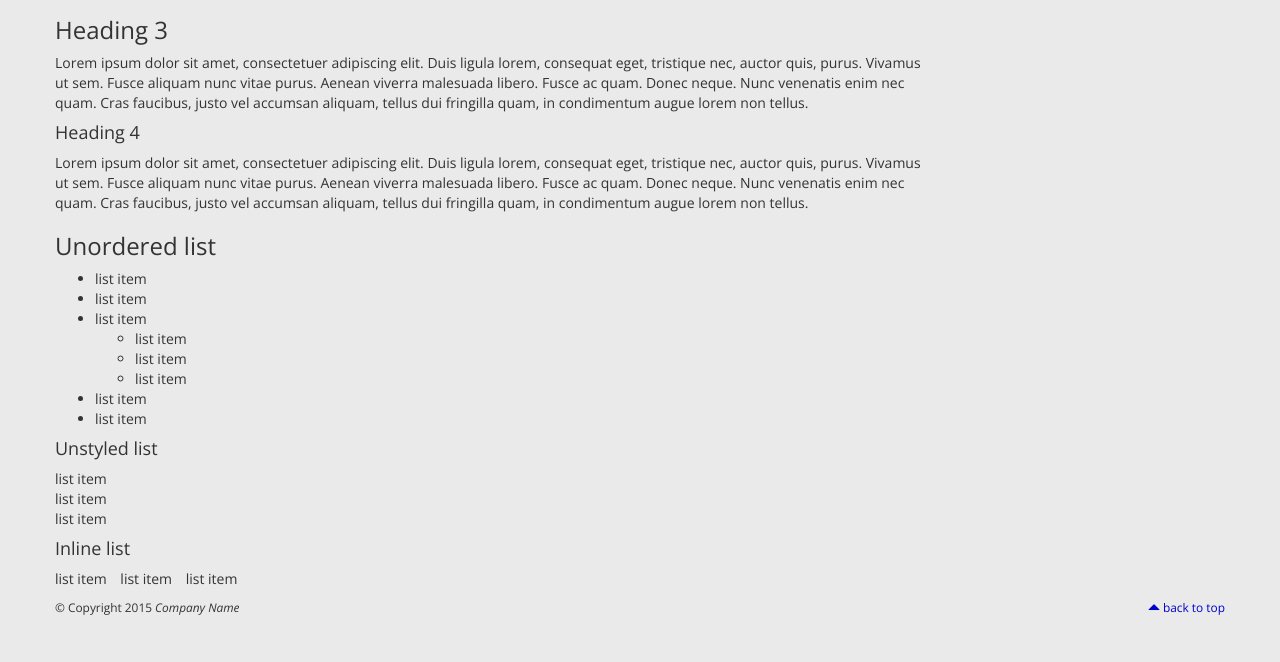
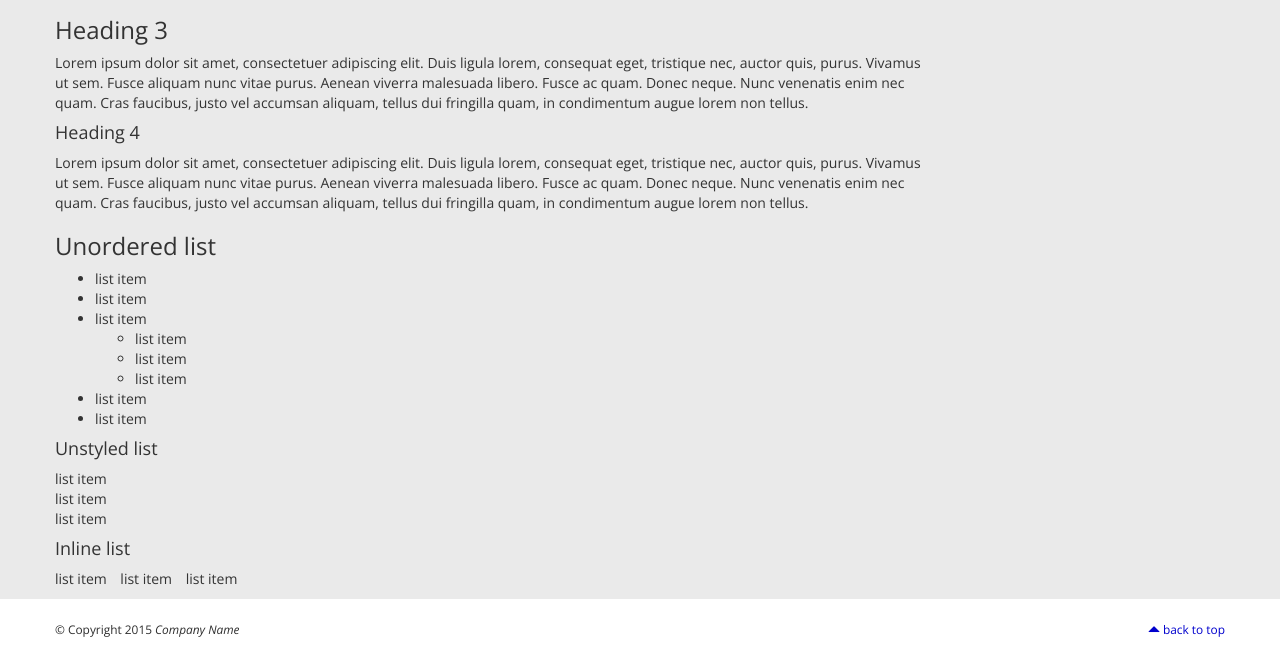
Before and after one commit to dsgreen/project-boilerplate, a website: page index.html in a window 1280 px wide. Shown: the part 483-1145 px from the top of the page. Before the commit the page ends 1109 px from the top, so only its background shows below. Drawn offline with nearby package versions, Linux system fonts and the light colour scheme; files that its build step writes are made by us from their sources.

Commit message:
Add site footer class

```diff
--- a/src/scss/layout/_general.scss
+++ b/src/scss/layout/_general.scss
@@ -15,3 +15,9 @@ body {
   padding-bottom: 1em;
   background-color: #fff;
 }
+.site-footer {
+  padding-top: 1.6em;
+  padding-bottom: 1em;
+  color: $dark-gray;
+  background-color: #fff;
+}
```
